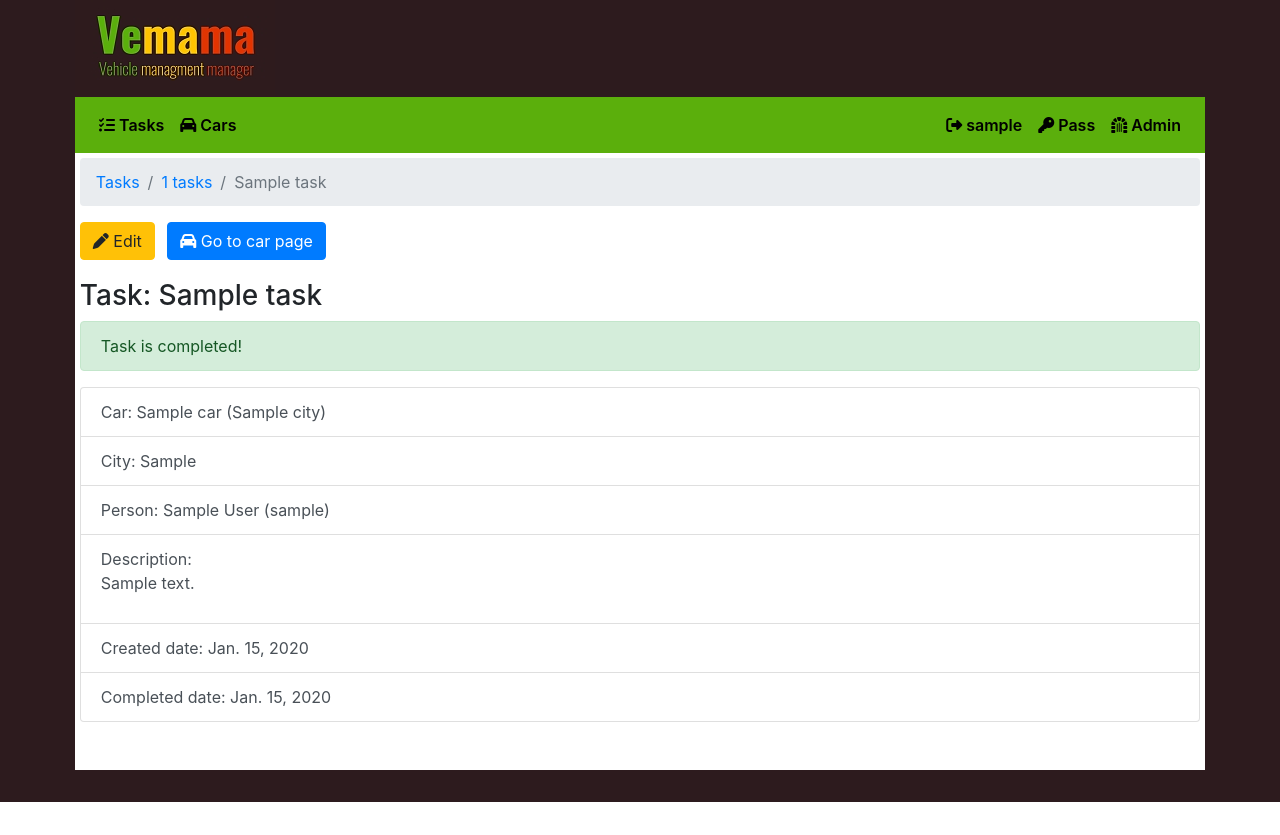
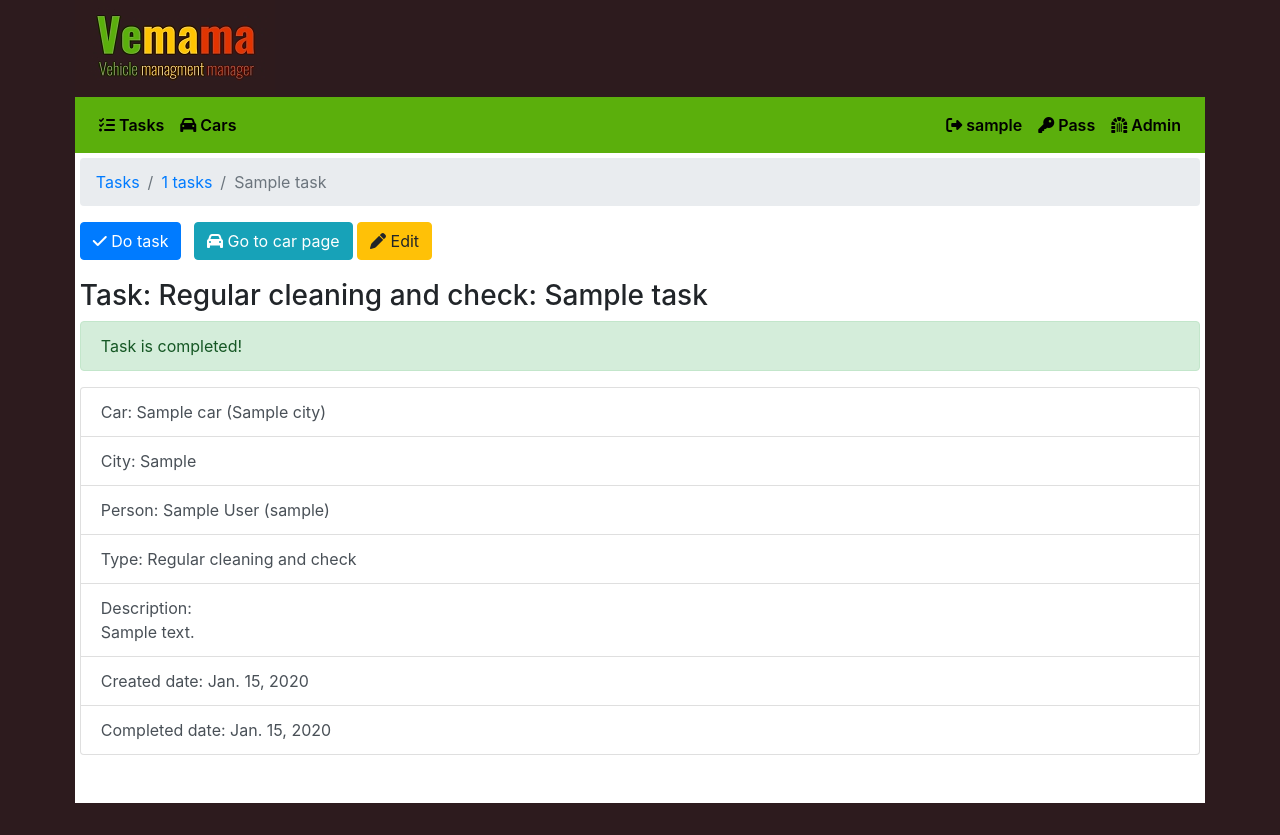
Before and after one commit to Fasther/Vemama, a Django app: page /tasks/1/1 in a window 1280 px wide. Before the commit the page ends 802 px from the top, so only its background shows below. Run offline with Django 3.2, Linux system fonts and the light colour scheme; a user stored in the database is signed in; tables that the repository leaves empty hold one stand-in row (values such as "Sample post"); some libraries are stand-ins or nearby versions.

Commit message:
Task page styling edits.

```diff
--- a/vemama/tasks/models.py
+++ b/vemama/tasks/models.py
@@ -46,8 +46,6 @@ class Task(models.Model):
             send_notification("New task for you", [self, ])
         self.city = str(self.car.car_city)
         self.completed = True if self.completed_date else False
-        if self.completed:
-            self.is_past_due = "null"
         super().save(*args, **kwargs)
 
     def is_past_due(self):
--- a/vemama/tasks/templates/tasks/tasks_detail.html
+++ b/vemama/tasks/templates/tasks/tasks_detail.html
@@ -4,26 +4,26 @@
 {% block content %}
     <nav>
         <ol class="breadcrumb">
-        <li class="breadcrumb-item"><a href="{% url 'tasks:tasks_index'%}">Tasks</a></li>
-        <li class="breadcrumb-item"><a href="{% url 'tasks:'|add:view.kwargs.last|add:'_tasks' %}">{{ view.kwargs.last|title }} tasks</a></li>
+            <li class="breadcrumb-item"><a href="{% url 'tasks:tasks_index' %}">Tasks</a></li>
+            <li class="breadcrumb-item"><a
+                    href="{% url 'tasks:'|add:view.kwargs.last|add:'_tasks' %}">{{ view.kwargs.last|title }} tasks</a>
+            </li>
             <li class="breadcrumb-item active">{{ task.name }}</li>
         </ol>
     </nav>
 
+    <a href="{% url 'tasks:do_task' last=view.kwargs.last pk=task.pk %}" class="btn btn-primary">
+        <i class="fas fa-check"></i> Do task</a>&ensp;
+    <a href="{% url 'cars:car_detail' city=task.car.car_city.pk pk=task.car.pk %}" class="btn btn-info">
+        <i class="fas fa-car"></i> Go to car page</a>
+    <a href="{% url 'tasks:task_edit' last=view.kwargs.last pk=task.pk %}" class="btn btn-warning">
+        <i class="fas fa-pen"></i> Edit</a>
+    {% if not task.completed %}
 
-<a href="{% url 'tasks:task_edit' last=view.kwargs.last pk=task.pk %}" class="btn btn-warning"><i class="fas fa-pen"></i> Edit</a>&ensp;
-<a href="{% url 'cars:car_detail' city=task.car.car_city.pk pk=task.car.pk %}" class="btn btn-primary"><i class="fas fa-car"></i> Go to car page</a>&ensp;
-{% if not task.completed %}
-<a href="{% url 'tasks:task_complete' last=view.kwargs.last pk=task.pk %}" class="btn btn-success"><i
-        class="fas fa-check"></i>
-    {% if task.name == 'Routine check' %}
-    Do check and Complete task
-    {% else %}
-    Complete task{% endif %}</a>
     {% endif %}
 
     <p></p>
-<h3>Task: {{ task.name }}</h3>
+    <h3>Task: {{ task }}</h3>
     {% if task.completed %}
         <div class="alert alert-success" role="alert">
             Task is completed!
@@ -40,34 +40,8 @@
         <li class="list-group-item list-group-item-action">Car: {{ task.car }}</li>
         <li class="list-group-item list-group-item-action">City: {{ task.city }}</li>
         <li class="list-group-item list-group-item-action">Person: {{ task.user }}</li>
-    <li class="list-group-item list-group-item-action">Description: {{ task.description|linebreaks }}
-        {% if task.name == 'Routine check' %}
-        <p>I have checked that:<br>
-        <ul class="list-group ">
-            <li class="list-group-item list-group-item-action list-group-item-secondary">Car is clean from outside</li>
-            <li class="list-group-item list-group-item-action list-group-item-secondary">Car is clean from inside: <br>
-                - I cleaned doorframes<br>
-                - I vacuumed the car<br>
-                - I cleaned windows<br>
-                - I cleaned dashboard<br></li>
-            <li class="list-group-item list-group-item-action list-group-item-secondary">I topped up the washer fluid
-            </li>
-            <li class="list-group-item list-group-item-action list-group-item-secondary">I checked oil level</li>
-            <li class="list-group-item list-group-item-action list-group-item-secondary">I checked tire pressures</li>
-            <li class="list-group-item list-group-item-action list-group-item-secondary">I checked equipment:<br>
-                - Safety vest at drivers door<br>
-                - First aid kit<br>
-                - Warning triangle<br>
-                - Chains and scrapers (in winter)<br>
-                - Charger and holder - all functional<br></li>
-            <li class="list-group-item list-group-item-action list-group-item-secondary">I've checked log-book:<br>
-                - Documents from car OK<br>
-                - Info, map, exp not payed by CCS, damage report OK<br>
-                - I picked the receipts<br></li>
-        </ul>
-        </p>
-        {% endif %}
-    </li>
+        <li class="list-group-item list-group-item-action">Type: {{ task.get_task_type_display }}</li>
+        <li class="list-group-item list-group-item-action">Description: <br> {{ task.description|linebreaksbr }}</li>
         <li class="list-group-item list-group-item-action">Created date: {{ task.created_date }}</li>
         {% if task.completed %}
             <li class="list-group-item list-group-item-action">Completed date: {{ task.completed_date }}</li>
--- a/vemama/tasks/templates/tasks/tasks_do.html
+++ b/vemama/tasks/templates/tasks/tasks_do.html
@@ -39,8 +39,8 @@
             </li>
         </ul>
         <p>{{ task_form|crispy }}</p>
-        <button type="submit" class="btn btn-success"><i class="fas fa-check"></i> Task is done!</button>
-        <a class="btn btn-primary" href="{% url 'tasks:task_detail' last=view.kwargs.last pk=task.pk %}"><i
+        <button type="submit" class="btn btn-success"><i class="fas fa-check"></i> Task is done!</button>&ensp;
+        <a class="btn btn-secondary" href="{% url 'tasks:task_detail' last=view.kwargs.last pk=task.pk %}"><i
                 class="fas fa-times"></i> Cancel</a>
     </form>
     <p></p>
```
Also changed, not shown: vemama/cars/templates/cars/car_form.html (+7 -5 lines), vemama/tasks/templates/tasks/tasks_form.html (+6 -3 lines). Lines whose indentation alone changed are shown as unchanged.
